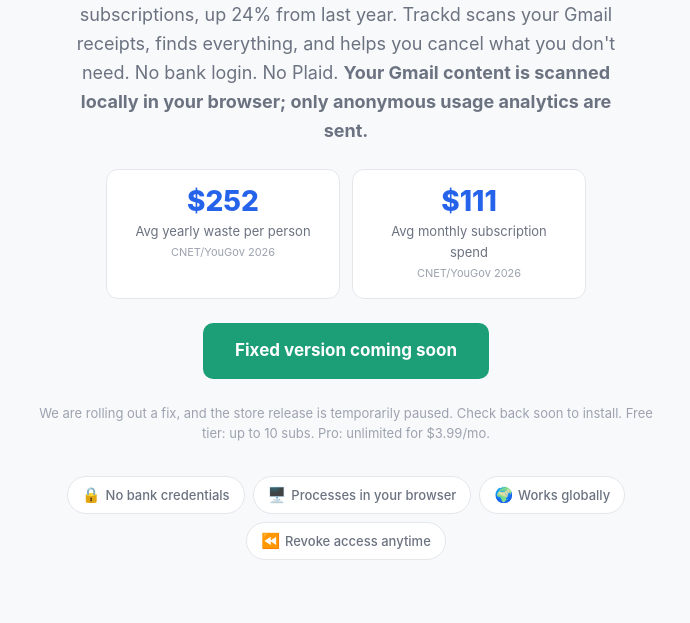
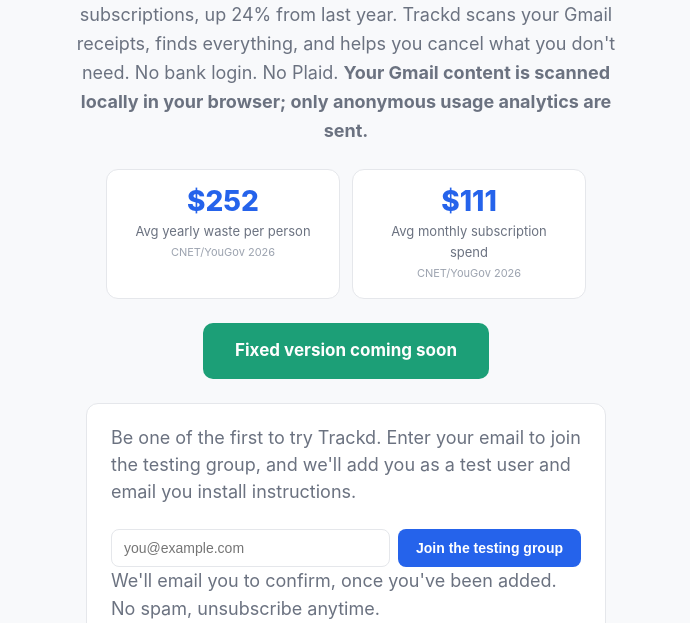
Before and after one commit to deanandreakis/trackd, a browser extension: page index.html in a window 1280 px wide. Shown: the part 329-952 px from the top of the page, without its empty margins (294-984 px from the left). Drawn offline with Linux system fonts and the light colour scheme.

Commit message:
Add testing-group signup form to landing page (Netlify Forms); update privacy policy for testing-group email collection

```diff
--- a/index.html
+++ b/index.html
@@ -150,6 +150,67 @@
       cursor: default;
       opacity: 0.9;
     }
+
+    /* ---- Test group signup form ---- */
+    .test-form {
+      max-width: 520px;
+      margin: 0 auto 24px;
+      background: var(--surface);
+      border: 1px solid var(--border);
+      border-radius: 12px;
+      padding: 20px 24px;
+      text-align: left;
+    }
+    .test-form-intro {
+      font-size: 14px;
+      color: var(--text);
+      margin-bottom: 12px;
+      line-height: 1.5;
+    }
+    .test-form-row {
+      display: flex;
+      gap: 8px;
+      flex-wrap: wrap;
+    }
+    .test-form-row input[type="email"] {
+      flex: 1 1 200px;
+      padding: 10px 12px;
+      border: 1px solid var(--border);
+      border-radius: 8px;
+      font-size: 14px;
+      color: var(--text);
+      outline: none;
+    }
+    .test-form-row input[type="email"]:focus {
+      border-color: var(--accent);
+    }
+    .test-form-btn {
+      background: var(--accent);
+      color: #fff;
+      border: none;
+      border-radius: 8px;
+      padding: 10px 18px;
+      font-size: 14px;
+      font-weight: 600;
+      cursor: pointer;
+      transition: background 0.15s;
+    }
+    .test-form-btn:hover { background: var(--accent-hover); }
+    .test-form-note {
+      font-size: 12px;
+      color: var(--text-secondary);
+      margin-top: 10px;
+    }
+    .test-form-success {
+      display: none;
+      color: var(--green);
+      font-size: 14px;
+      font-weight: 600;
+      text-align: center;
+      padding: 12px;
+    }
+    body.form-sent .test-form { display: none; }
+    body.form-sent .test-form-success { display: block; }
 
     /* ---- Trust Bar ---- */
     .trust-bar {
@@ -578,7 +639,19 @@
     <div class="cta-btn coming-soon">
       Fixed version coming soon
     </div>
-    <div class="cta-note">We are rolling out a fix, and the store release is temporarily paused. Check back soon to install. Free tier: up to 10 subs. Pro: unlimited for $3.99/mo.</div>
+
+    <form name="trackd-test-group" method="POST" data-netlify="true" netlify-honeypot="bot-field" class="test-form" action="/#cta" data-netlify-recaptcha="false">
+      <p class="test-form-intro">Be one of the first to try Trackd. Enter your email to join the testing group, and we'll add you as a test user and email you install instructions.</p>
+      <div hidden aria-hidden="true"><input name="bot-field" /></div>
+      <div class="test-form-row">
+        <input type="email" name="email" id="test-email" placeholder="you@example.com" required autocomplete="email" />
+        <button type="submit" class="test-form-btn">Join the testing group</button>
+      </div>
+      <p class="test-form-note">We'll email you to confirm, once you've been added. No spam, unsubscribe anytime.</p>
+    </form>
+    <div class="test-form-success" id="test-form-success">Thanks! You've requested to join the testing group. Check your email for a confirmation from us.</div>
+
+    <div class="cta-note">Free tier: up to 10 subs. Pro: unlimited for $3.99/mo.</div>
 
     <div class="trust-bar">
       <span class="trust-pill"><span class="icon">🔒</span> No bank credentials</span>
@@ -808,5 +881,21 @@
 
 </div>
 
+<script>
+  // Submit the test-group signup to Netlify (records the email) and show a confirmation.
+  document.addEventListener('submit', function (e) {
+    var form = e.target;
+    if (form && form.name === 'trackd-test-group') {
+      e.preventDefault();
+      fetch('/', { method: 'POST', body: new FormData(form) }).catch(function(){});
+      var okMsg = document.getElementById('test-form-success');
+      if (okMsg) {
+        form.style.display = 'none';
+        okMsg.style.display = 'block';
+      }
+    }
+  });
+</script>
+
 </body>
 </html>
```
Also changed, not shown: privacy-policy.html (+3 -2 lines).
